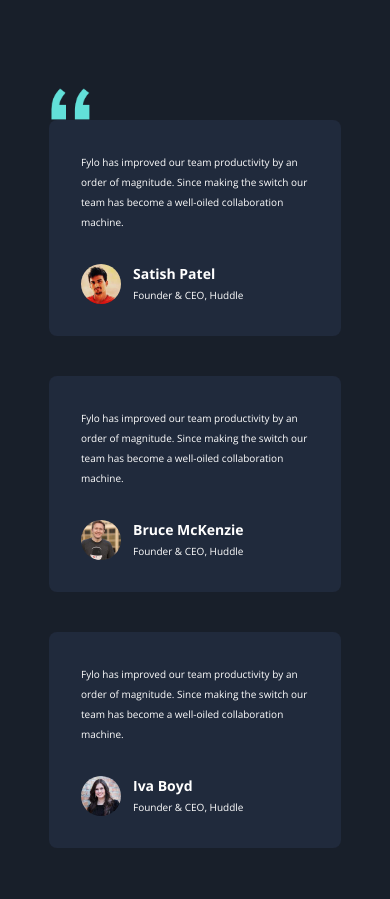
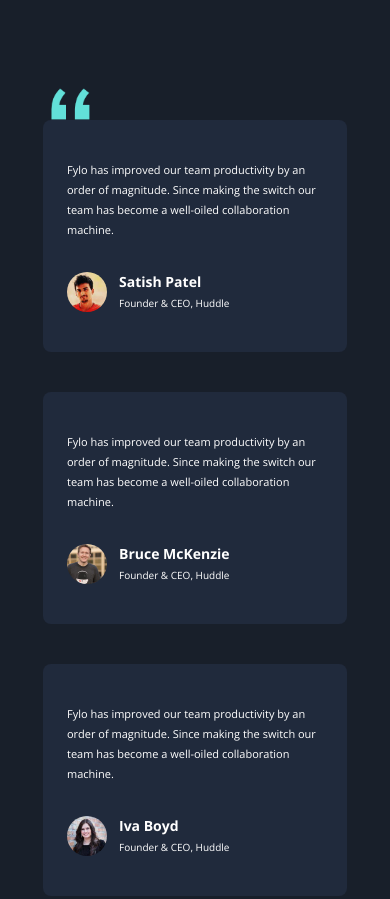
Before and after one commit to alexl8819/fylo-dark-theme-landing-page, a website built with Parcel: page src/index.html in a window 390 px wide. Shown: the part 2540-3439 px from the top of the page. Built offline with nearby package versions, Linux system fonts and the light colour scheme.

Commit message:
slightly increase main font size of paragraph elements in testimonials section

```diff
--- a/src/index.html
+++ b/src/index.html
@@ -123,9 +123,9 @@
         <div class="max-w-xs lg:max-w-7xl">
           <div class="bg-quotes bg-no-repeat bg-contain ml-4 lg:-ml-1 h-8 w-16"></div>
           <div class="flex flex-col lg:flex-row lg:-mt-11 lg:space-x-12">
-            <article class="bg-dark-blue-testimonials rounded-lg mx-3.5 lg:mx-0 lg:my-10 pt-8 pb-8 lg:pb-6 px-8 lg:px-10">
+            <article class="bg-dark-blue-testimonials rounded-lg mx-2 lg:mx-0 lg:my-10 py-10 lg:pb-6 px-6 lg:px-10">
               <blockquote class="mb-8">
-                <p class="text-[0.625rem] lg:text-[0.925rem] text-left text-white leading-5">Fylo has improved our team productivity by an order of magnitude. Since making the switch our team has become a well-oiled collaboration machine.</p>
+                <p class="text-[0.6875rem] lg:text-[0.925rem] text-left text-white leading-5">Fylo has improved our team productivity by an order of magnitude. Since making the switch our team has become a well-oiled collaboration machine.</p>
               </blockquote>
               <div class="flex flex-row">
                 <img class="w-10 mr-3 rounded-full" src="./images/profile-1.jpg" alt="profile photo of satish patel" />
@@ -135,9 +135,9 @@
                 </div>
               </div>
             </article>
-            <article class="bg-dark-blue-testimonials rounded-lg mx-3.5 lg:mx-0 my-10 pt-8 pb-8 lg:pb-6 px-8 lg:px-10">
+            <article class="bg-dark-blue-testimonials rounded-lg mx-2 lg:mx-0 my-10 py-10 lg:pb-6 px-6 lg:px-10">
               <blockquote class="mb-8">
-                <p class="text-[0.625rem] lg:text-[0.925rem] text-left text-white leading-5">Fylo has improved our team productivity by an order of magnitude. Since making the switch our team has become a well-oiled collaboration machine.</p>
+                <p class="text-[0.6875rem] lg:text-[0.925rem] text-left text-white leading-5">Fylo has improved our team productivity by an order of magnitude. Since making the switch our team has become a well-oiled collaboration machine.</p>
               </blockquote>
               <div class="flex flex-row">
                 <img class="w-10 mr-3 rounded-full" src="./images/profile-2.jpg" alt="profile photo of bruce mckenzie" />
@@ -147,9 +147,9 @@
                 </div>
               </div>
             </article>
-            <article class="bg-dark-blue-testimonials rounded-lg mx-3.5 lg:mx-0 lg:my-10 pt-8 pb-8 lg:pb-6 px-8 lg:px-10">
+            <article class="bg-dark-blue-testimonials rounded-lg mx-2 lg:mx-0 lg:my-10 py-10 lg:pb-6 px-6 lg:px-10">
               <blockquote class="mb-8">
-                <p class="text-[0.625rem] lg:text-[0.925rem] text-left text-white leading-5">Fylo has improved our team productivity by an order of magnitude. Since making the switch our team has become a well-oiled collaboration machine.</p>
+                <p class="text-[0.6875rem] lg:text-[0.925rem] text-left text-white leading-5">Fylo has improved our team productivity by an order of magnitude. Since making the switch our team has become a well-oiled collaboration machine.</p>
               </blockquote>
               <div class="flex flex-row">
                 <img class="w-10 mr-3 rounded-full" src="./images/profile-3.jpg" alt="profile photo of iva boyd" />
```
